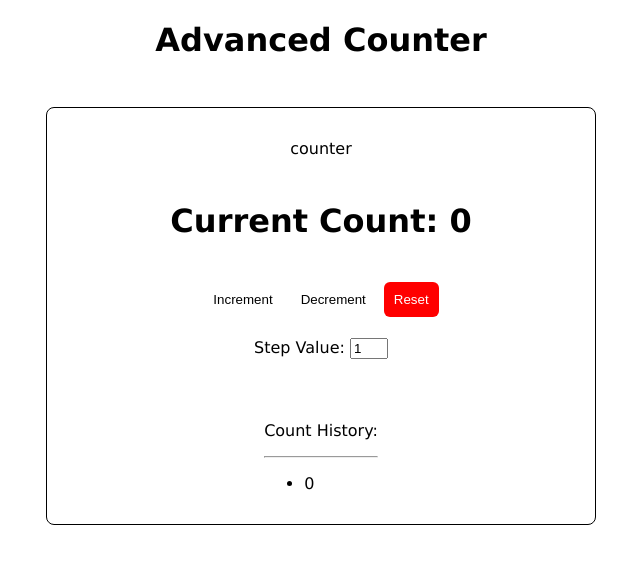
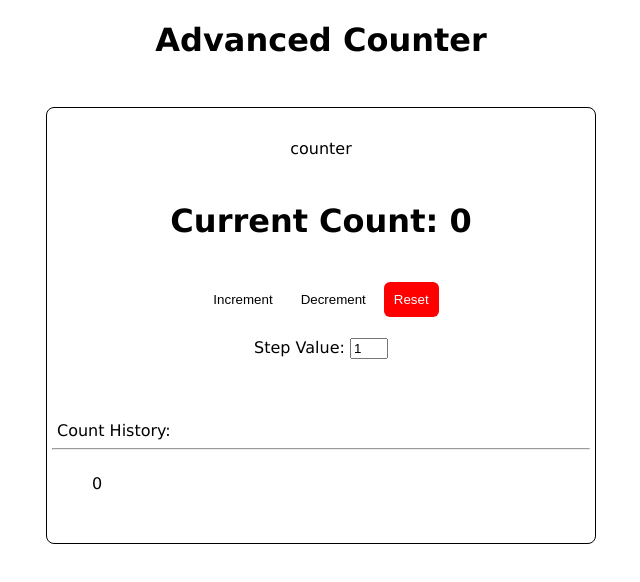
Before and after one commit to vbolden/Advanced_counter, a React (Vite) app: page / in a window 1280 px wide. Shown: the top 582 px of the page, without its empty margins (319-959 px from the left). Built offline with nearby package versions, Linux system fonts and the light colour scheme.

Commit message:
added styling to count history section

```diff
--- a/src/App.css
+++ b/src/App.css
@@ -49,3 +49,21 @@ input {
     margin-left: 5px;
     margin-bottom: 2.5rem;
 }
+
+.count-history {
+    width: 100%;
+}
+
+.count-history p {
+    padding: 0 5px;
+    margin-bottom: 0;
+}
+
+.history {
+    height: 70px;
+    overflow: auto;
+}
+
+.history ul li {
+    list-style: none;
+}
```
